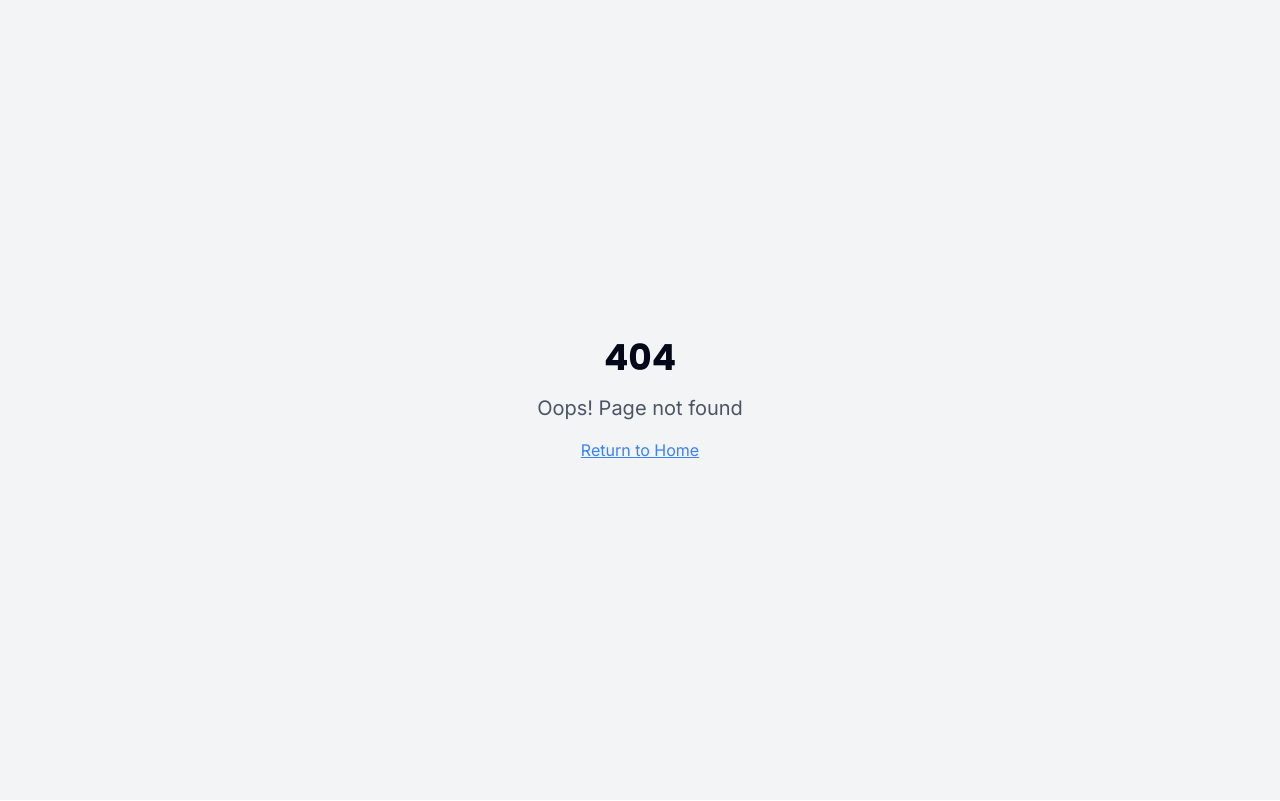
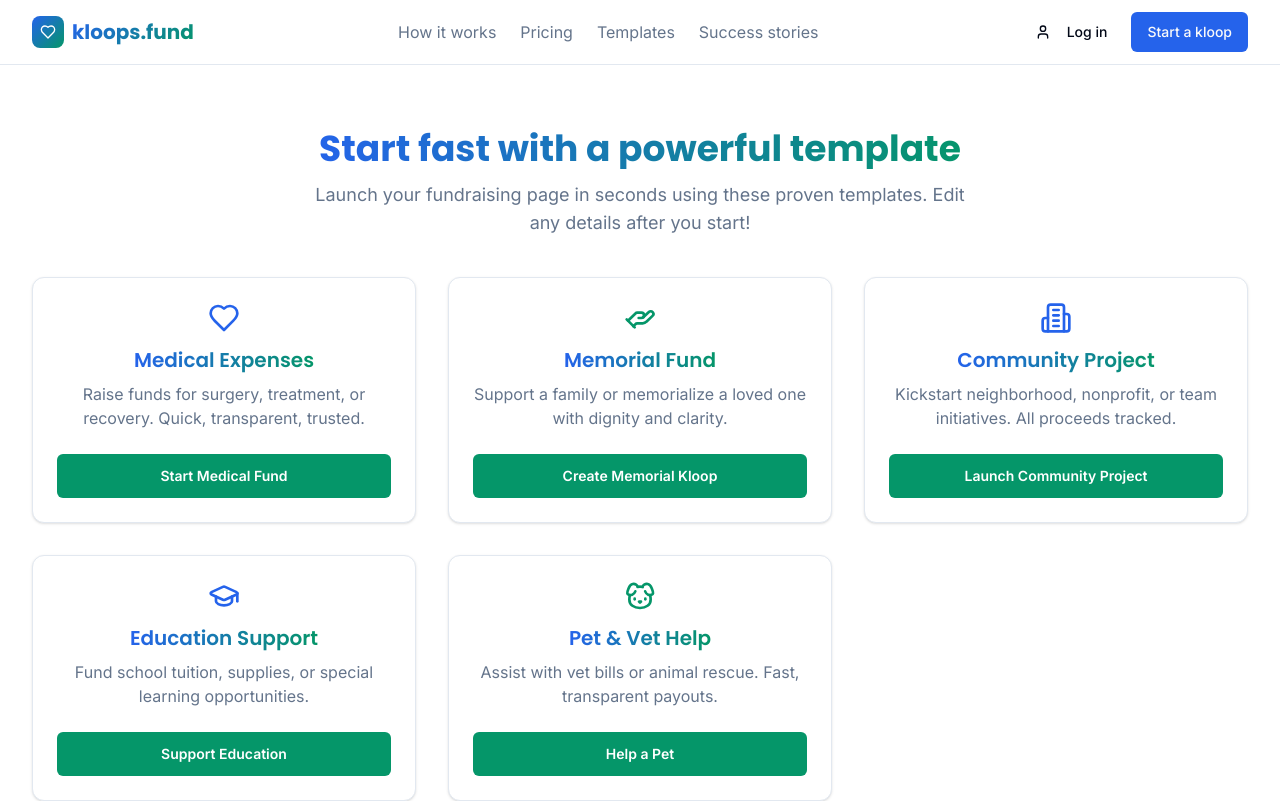
Before and after one commit to Khalon-Bridge/kloops-rally-fund, a React (Vite) app: page /templates in a window 1280 px wide. Before the commit this address had no page. Shown: the top 801 px of the page. Built offline with nearby package versions, Linux system fonts and the light colour scheme.

Commit message:
Add Templates page
Create the Templates page with initial content and structure.

```diff
--- a/src/App.tsx
+++ b/src/App.tsx
@@ -1,4 +1,3 @@
-
 import { Toaster } from "@/components/ui/toaster";
 import { Toaster as Sonner } from "@/components/ui/sonner";
 import { TooltipProvider } from "@/components/ui/tooltip";
@@ -11,6 +10,7 @@ import AdminDashboard from "./pages/AdminDashboard";
 import HowItWorks from "./pages/HowItWorks";
 import PricingPage from "./pages/PricingPage";
 import NotFound from "./pages/NotFound";
+import Templates from "./pages/Templates";
 
 const queryClient = new QueryClient();
 
@@ -27,6 +27,7 @@ const App = () => (
           <Route path="/create" element={<CreateCampaign />} />
           <Route path="/campaign/:id" element={<CampaignPage />} />
           <Route path="/admin" element={<AdminDashboard />} />
+          <Route path="/templates" element={<Templates />} />
           <Route path="*" element={<NotFound />} />
         </Routes>
       </BrowserRouter>
--- a/src/components/layout/Header.tsx
+++ b/src/components/layout/Header.tsx
@@ -1,4 +1,3 @@
-
 import { Button } from "@/components/ui/button";
 import { Heart, User } from "lucide-react";
 import { Link, useNavigate } from "react-router-dom";
@@ -25,11 +24,11 @@ const Header = () => {
           <Link to="/pricing" className="text-muted-foreground hover:text-foreground transition-colors">
             Pricing
           </Link>
+          <Link to="/templates" className="text-muted-foreground hover:text-foreground transition-colors">
+            Templates
+          </Link>
           <Link to="/success-stories" className="text-muted-foreground hover:text-foreground transition-colors">
             Success stories
-          </Link>
-          <Link to="/templates" className="text-muted-foreground hover:text-foreground transition-colors">
-            Templates
           </Link>
         </nav>
 
--- /dev/null
+++ b/src/components/templates/TemplateCard.tsx
@@ -0,0 +1,36 @@
+
+import { Button } from "@/components/ui/button";
+import React from "react";
+
+interface TemplateCardProps {
+  icon: React.ReactNode;
+  title: string;
+  description: string;
+  buttonLabel: string;
+}
+
+const TemplateCard: React.FC<TemplateCardProps> = ({
+  icon,
+  title,
+  description,
+  buttonLabel,
+}) => {
+  return (
+    <div className="rounded-xl border bg-white shadow hover:shadow-lg transition group p-6 flex flex-col items-center text-center">
+      <div className="mb-3">{icon}</div>
+      <div className="font-poppins font-semibold text-xl mb-2 bg-gradient-to-r from-kloops-blue to-kloops-green bg-clip-text text-transparent">
+        {title}
+      </div>
+      <div className="text-muted-foreground mb-6">{description}</div>
+      <Button
+        className="w-full bg-kloops-green hover:bg-kloops-green/90 text-white font-semibold"
+        size="lg"
+        asChild
+      >
+        <a href="/create">{buttonLabel}</a>
+      </Button>
+    </div>
+  );
+};
+
+export default TemplateCard;
--- /dev/null
+++ b/src/pages/Templates.tsx
@@ -0,0 +1,80 @@
+
+import Header from "@/components/layout/Header";
+import Footer from "@/components/layout/Footer";
+import TemplateCard from "@/components/templates/TemplateCard";
+import { Plus, Heart, GraduationCap, HandHelping, Dog, Building2 } from "lucide-react";
+
+const templates = [
+  {
+    icon: <Heart className="h-8 w-8 text-kloops-blue" />,
+    title: "Medical Expenses",
+    description: "Raise funds for surgery, treatment, or recovery. Quick, transparent, trusted.",
+    buttonLabel: "Start Medical Fund",
+  },
+  {
+    icon: <HandHelping className="h-8 w-8 text-kloops-green" />,
+    title: "Memorial Fund",
+    description: "Support a family or memorialize a loved one with dignity and clarity.",
+    buttonLabel: "Create Memorial Kloop",
+  },
+  {
+    icon: <Building2 className="h-8 w-8 text-kloops-blue" />,
+    title: "Community Project",
+    description: "Kickstart neighborhood, nonprofit, or team initiatives. All proceeds tracked.",
+    buttonLabel: "Launch Community Project",
+  },
+  {
+    icon: <GraduationCap className="h-8 w-8 text-kloops-blue" />,
+    title: "Education Support",
+    description: "Fund school tuition, supplies, or special learning opportunities.",
+    buttonLabel: "Support Education",
+  },
+  {
+    icon: <Dog className="h-8 w-8 text-kloops-green" />,
+    title: "Pet & Vet Help",
+    description: "Assist with vet bills or animal rescue. Fast, transparent payouts.",
+    buttonLabel: "Help a Pet",
+  },
+];
+
+const Templates = () => {
+  return (
+    <div className="min-h-screen bg-background font-inter">
+      <Header />
+      <main className="container py-16">
+        <div className="max-w-2xl mx-auto text-center mb-10 space-y-3">
+          <h1 className="font-poppins text-4xl font-bold bg-gradient-to-r from-kloops-blue to-kloops-green bg-clip-text text-transparent">
+            Start fast with a powerful template
+          </h1>
+          <p className="text-muted-foreground text-lg">
+            Launch your fundraising page in seconds using these proven templates. Edit any details after you start!
+          </p>
+        </div>
+        <div className="grid grid-cols-1 sm:grid-cols-2 lg:grid-cols-3 gap-8">
+          {templates.map((tpl, idx) => (
+            <TemplateCard
+              key={tpl.title}
+              icon={tpl.icon}
+              title={tpl.title}
+              description={tpl.description}
+              buttonLabel={tpl.buttonLabel}
+              // We'll link to the campaign creation page with pre-fill as a next step
+            />
+          ))}
+        </div>
+        <div className="max-w-xl mx-auto mt-16 text-center">
+          <p className="text-kloops-blue font-semibold text-lg">Don't see your use case?</p>
+          <a
+            href="/create"
+            className="inline-flex items-center gap-2 mt-4 px-6 py-3 rounded-lg bg-kloops-blue text-white font-bold shadow hover:bg-kloops-blue/90 transition"
+          >
+            <Plus className="h-5 w-5" /> Start a Custom Kloop
+          </a>
+        </div>
+      </main>
+      <Footer />
+    </div>
+  );
+};
+
+export default Templates;
```
